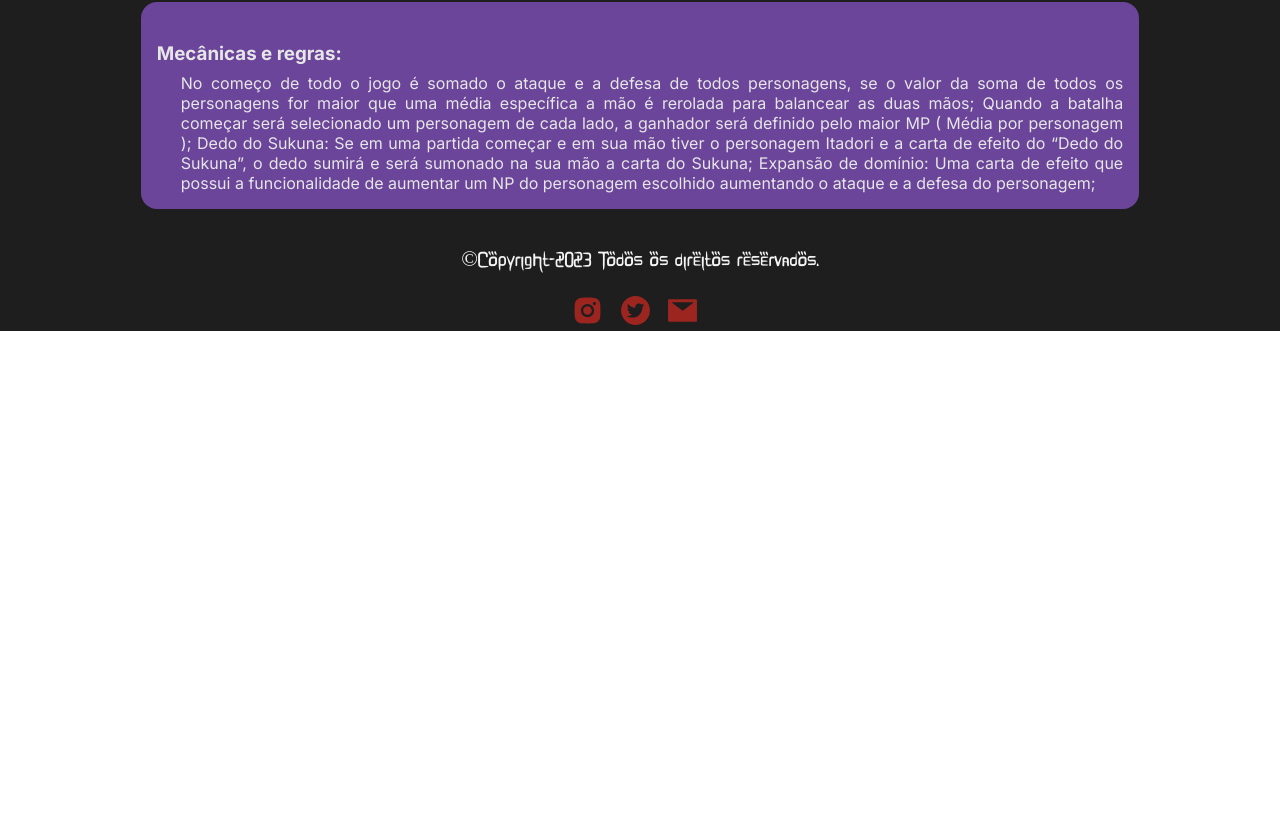
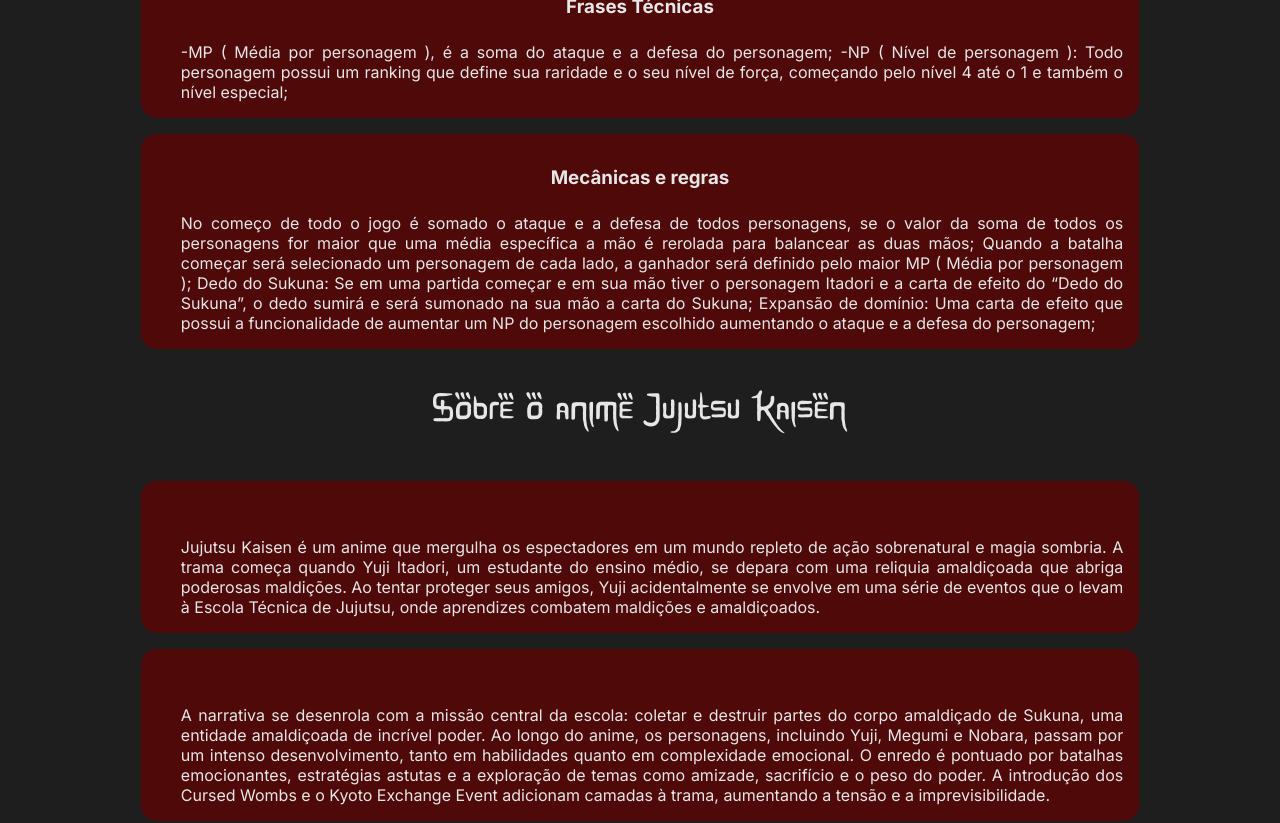
Before and after one commit to pablo-boop/JujutsuKaisen-Front, a Next.js app: page / in a window 1280 px wide. Shown: the part 1260-2083 px from the top of the page. Before the commit the page ends 1591 px from the top, so only its background shows below. Built offline with nearby package versions, Linux system fonts and the light colour scheme.

Commit message:
feat: novos textos na pagina main

```diff
--- a/app/components/ContentSection/ContentSection.jsx
+++ b/app/components/ContentSection/ContentSection.jsx
@@ -11,7 +11,7 @@
     // Dentro deste div, temos um h3 que exibe o título e um p que exibe o texto
     return (
       <div className={styles.content}>
-        <h3>{title}:</h3>
+        <h3>{title}</h3>
         <p>{text}</p>
       </div>
     )
--- a/app/components/ContentSection/ContentSection.module.css
+++ b/app/components/ContentSection/ContentSection.module.css
@@ -24,9 +24,11 @@
 /*estilo da parte das explicações*/
 .content{
     display: flex;
+    align-items: center;
+    justify-content: center;
     flex-direction: column;
     max-width: 78vw;
-    background-color: #6B459A;
+    background-color: #4F0909;
     padding: 1rem;
     margin-top: 1rem;
     border-radius: 1rem;
@@ -40,7 +42,6 @@
 }
 
 .content h3{
-    margin-top: 1.5rem;
-    margin-left: 0.8;
+    margin: 1rem;
     color: #E6E6E6;
 }
--- a/app/page.jsx
+++ b/app/page.jsx
@@ -33,13 +33,22 @@
 
   return (
     <>
-       <Header />
+      <Header />
       <main className={styles.main}>
         <Parallax />
         <div className={styles.content_container}>
+          <h2 className={styles.h2}>Explicação do Jogo de Cartas</h2>
           <ContentSection title="Explicação do TCG" text="Um sistema de cartas com dois tipos principais sendo as cartas de personagem e as cartas de efeito. No começo de cada jogo é sorteado 5 cartas de personagens e 2 cartas de efeito, o objetivo é conseguir derrotar os 5 personagens do adversário para ganhar a partida." />
           <ContentSection title="Frases Técnicas" text="-MP ( Média por personagem ), é a soma do ataque e a defesa do personagem; -NP ( Nível de personagem ): Todo personagem possui um ranking que define sua raridade e o seu nível de força, começando pelo nível 4 até o 1 e também o nível especial;" />
           <ContentSection title="Mecânicas e regras" text="No começo de todo o jogo é somado o ataque e a defesa de todos personagens, se o valor da soma de todos os personagens for maior que uma média específica a mão é rerolada para balancear as duas mãos; Quando a batalha começar será selecionado um personagem de cada lado, a ganhador será definido pelo maior MP ( Média por personagem ); Dedo do Sukuna: Se em uma partida começar e em sua mão tiver o personagem Itadori e a carta de efeito do “Dedo do Sukuna”, o dedo sumirá e será sumonado na sua mão a carta do Sukuna; Expansão de domínio: Uma carta de efeito que possui a funcionalidade de aumentar um NP do personagem escolhido aumentando o ataque e a defesa do personagem;" />
+        </div>
+        <div className={styles.animeAbout}>
+        <div className={styles.content_container}>
+          <h2 className={styles.h2}>Sobre o anime Jujutsu Kaisen</h2>
+          <ContentSection text="Jujutsu Kaisen é um anime que mergulha os espectadores em um mundo repleto de ação sobrenatural e magia sombria. A trama começa quando Yuji Itadori, um estudante do ensino médio, se depara com uma reliquia amaldiçoada que abriga poderosas maldições. Ao tentar proteger seus amigos, Yuji acidentalmente se envolve em uma série de eventos que o levam à Escola Técnica de Jujutsu, onde aprendizes combatem maldições e amaldiçoados." />
+          <ContentSection text="A narrativa se desenrola com a missão central da escola: coletar e destruir partes do corpo amaldiçado de Sukuna, uma entidade amaldiçoada de incrível poder. Ao longo do anime, os personagens, incluindo Yuji, Megumi e Nobara, passam por um intenso desenvolvimento, tanto em habilidades quanto em complexidade emocional. O enredo é pontuado por batalhas emocionantes, estratégias astutas e a exploração de temas como amizade, sacrifício e o peso do poder. A introdução dos Cursed Wombs e o Kyoto Exchange Event adicionam camadas à trama, aumentando a tensão e a imprevisibilidade." />
+          <ContentSection text="A relação entre Yuji e Sukuna é particularmente intrigante, destacando-se como um elemento central que continua a se aprofundar ao longo da história. O anime recebeu aclamação por sua animação de alta qualidade, coreografias de luta impressionantes e personagens carismáticos. No ápice da temporada, o anime atinge um clímax impactante, proporcionando aos espectadores uma conclusão satisfatória enquanto estabelece expectativas elevadas para futuros desdobramentos. Jujutsu Kaisen cativa pela mistura habilidosa de ação intensa, desenvolvimento de personagens e uma mitologia rica, tornando-se uma experiência envolvente para os fãs de anime." />
+        </div>
         </div>
       </main>
       <Footer />
--- a/app/page.module.css
+++ b/app/page.module.css
@@ -82,6 +82,14 @@
     color: #E6E6E6;
 }
 
+.h2 {
+    font-family: jujutsu;
+    font-size: 40px;
+    font-weight: 200;
+    margin: 2rem;
+    color: #E6E6E6;
+}
+
 @font-face {
     font-family: jujutsu;
     src: url('../public/jujutsu.ttf');
```
